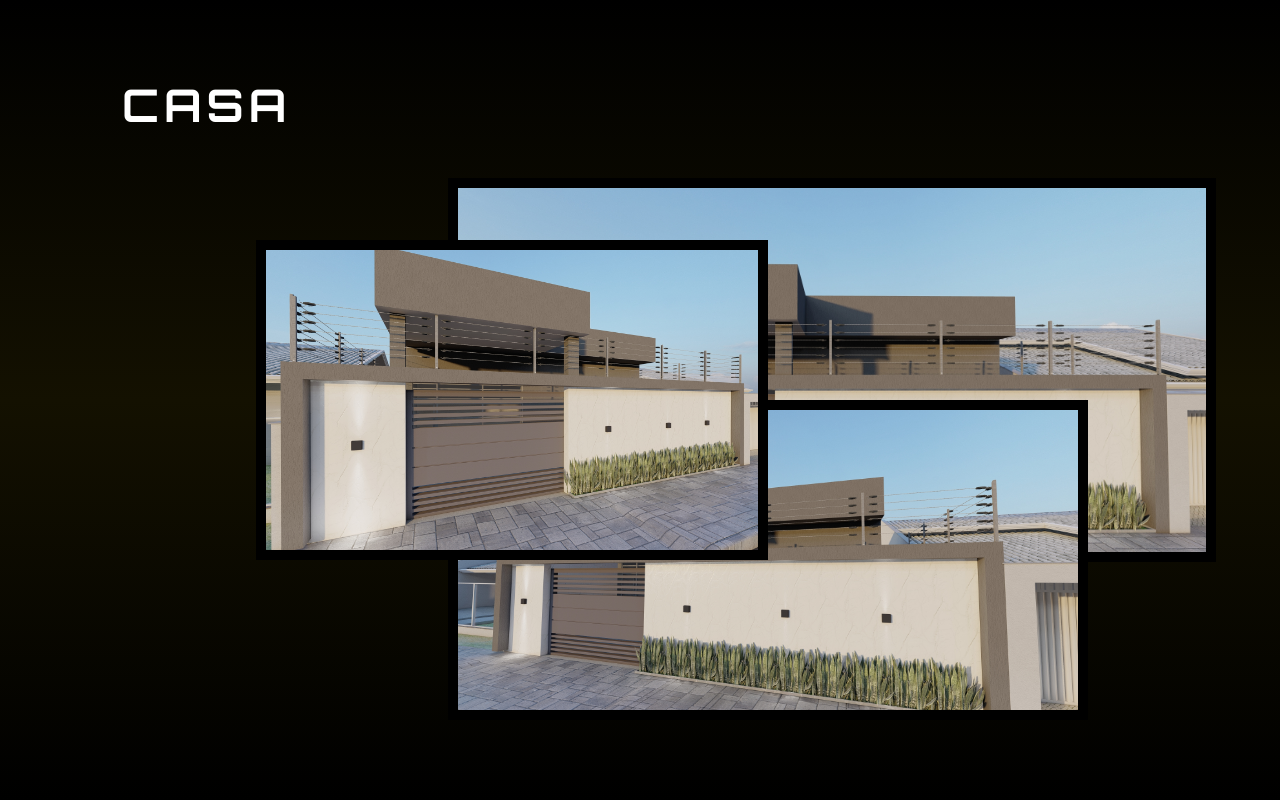
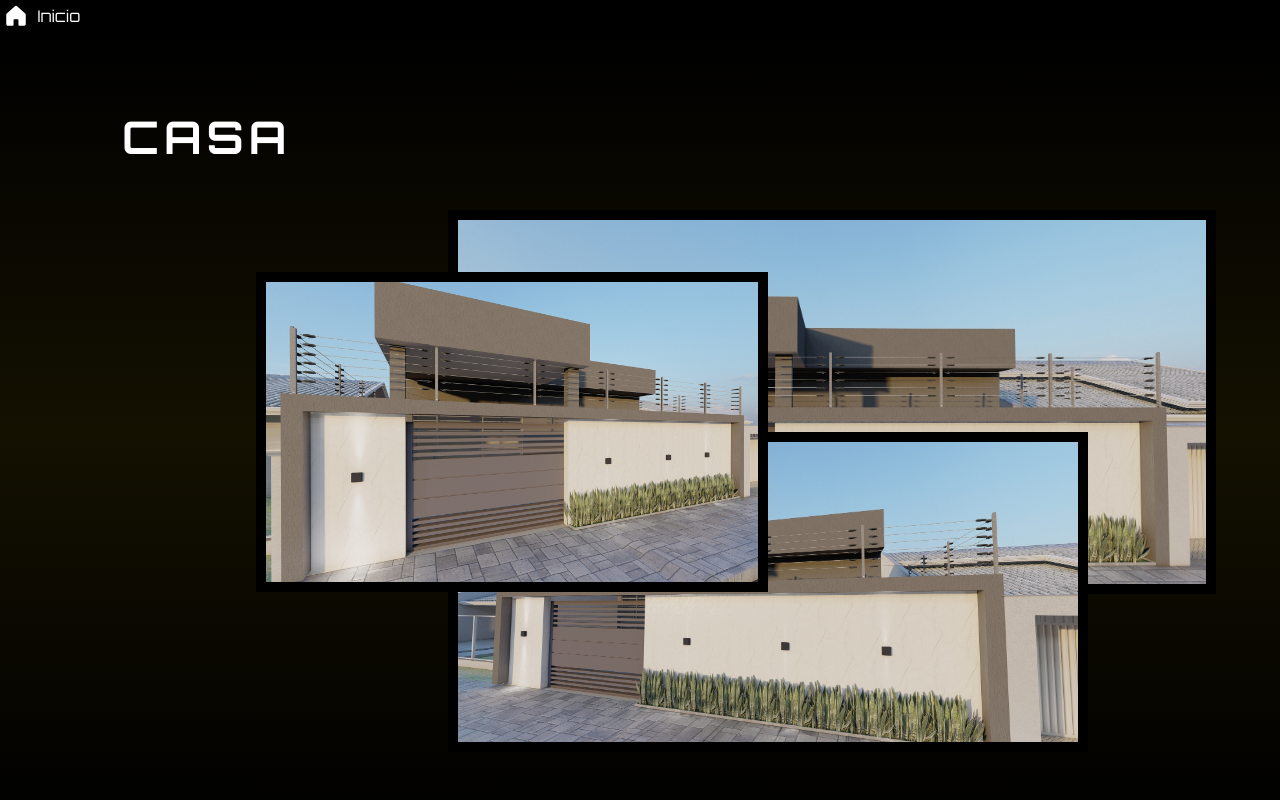
Before and after one commit to glauber2k2/Trinity, a Next.js app: page /Album in a window 1280 px wide. Shown: the top 800 px of the page. Built offline with nearby package versions, Linux system fonts and the light colour scheme.

Commit message:
add button backHome in Album

```diff
--- a/src/components/AlbumPaste/AlbumPaste.module.css
+++ b/src/components/AlbumPaste/AlbumPaste.module.css
@@ -1,3 +1,18 @@
+.backHome {
+  display: flex;
+  width: 100%;
+}
+
+.backHome a {
+  display: flex;
+  align-items: center;
+  width: 100%;
+  text-decoration: none;
+  color: #fff;
+  gap: 0.5rem;
+  padding: 0.2rem;
+}
+
 .container {
   position: relative;
   padding: 2em;
--- a/src/components/AlbumPaste/index.tsx
+++ b/src/components/AlbumPaste/index.tsx
@@ -1,5 +1,7 @@
 import Image from 'next/image';
 import styles from './AlbumPaste.module.css';
+import { House } from 'phosphor-react';
+import Link from 'next/link';
 
 interface Props {
   name: string;
@@ -7,6 +9,14 @@ interface Props {
 
 export default function AlbumPaste({ name }: Props) {
   return (
+    <>
+      <div className={styles.backHome}>
+        <Link href='/' legacyBehavior>
+          <a>
+            <House weight='fill' size={26} /> Inicio
+          </a>
+        </Link>
+      </div>
       <div className={styles.container}>
         <h1>{name}</h1>
         <Image
@@ -31,5 +41,6 @@ export default function AlbumPaste({ name }: Props) {
           className={styles.photoNumberThree}
         />
       </div>
+    </>
   );
 }
```
Lines whose indentation alone changed are shown as unchanged.
